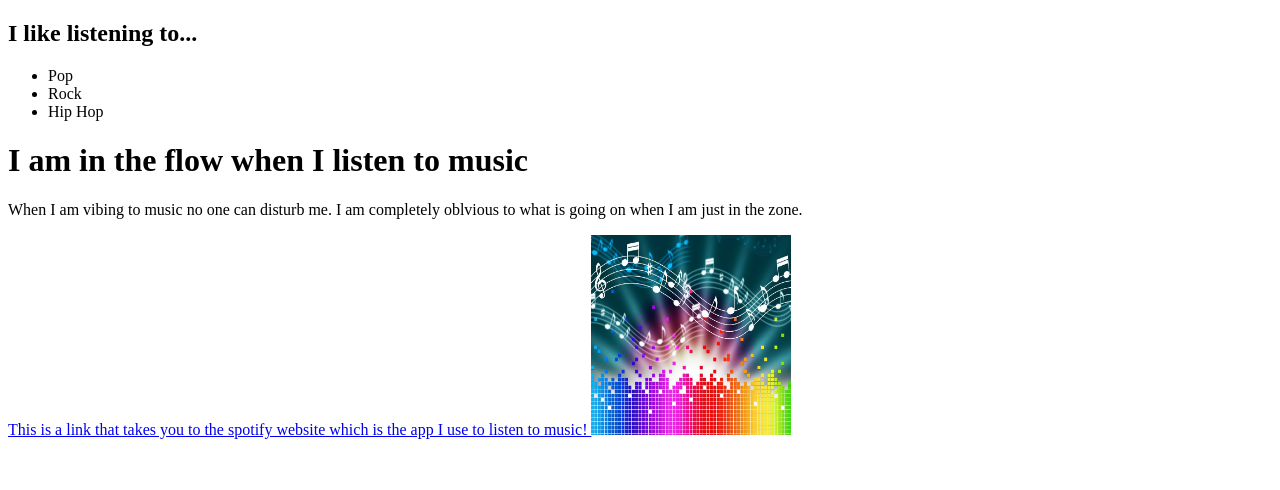
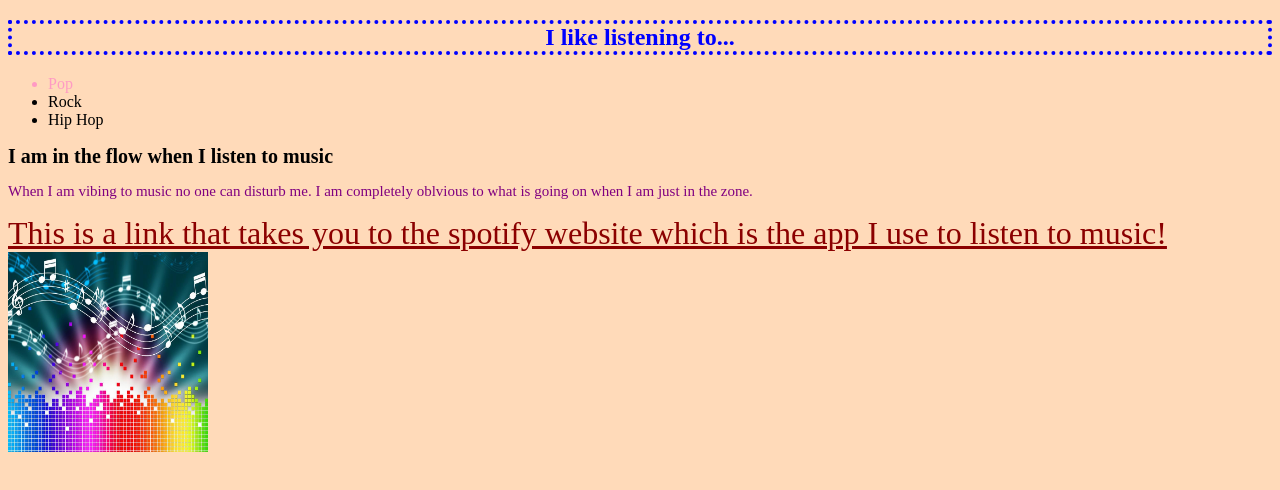
Before and after one commit to TheSuperSushi/TheSuperSushi.github.io, a plain HTML site: page MyFlow/index.html in a window 1280 px wide. Drawn offline with Linux system fonts and the light colour scheme.

Commit message:
version with css elements

```diff
--- a/MyFlow/index.html
+++ b/MyFlow/index.html
@@ -6,19 +6,44 @@
     <meta http-equiv="X-UA-Compatible" content="IE=edge">
     <meta name="viewport" content="width=device-width, initial-scale=1.0">
     <title>Arushi's Flow</title>
+
+
+    <style>
+        h2 {
+            border: 4px dotted blue;
+        }
+
+        body {
+            background-color: peachpuff;
+        }
+
+        p {
+            color: purple;
+            font-size: 15px
+        }
+
+        #pinktext {
+            color: rgba(255, 0, 221, 0.295);
+        }
+
+        .medium-text {
+            font-size: 20px;
+        }
+    </style>
+
 </head>
 
 <body>
-    <h2>I like listening to...</h2>
+    <h2 style="color:blue;text-align:center">I like listening to...</h2>
     <ul>
-        <li>Pop</li>
+        <li id="pinktext">Pop</li>
         <li>Rock</li>
         <li>Hip Hop</li>
     </ul>
-    <h1>I am in the flow when I listen to music</h1>
+    <h1 class="medium-text">I am in the flow when I listen to music</h1>
     <p>When I am vibing to music no one can disturb me. I am completely oblvious to what is going on when I am just in the zone.</p>
-    <a href="https://www.spotify.com/us/" target="_blank"> This is a link that takes you to the spotify website which is the app I use to listen to music! </a>
-    <img src="music.jpg" width="200" height="200">
+    <a style="color:darkred;font-size:xx-large" href="https://www.spotify.com/us/" target="_blank"> This is a link that takes you to the spotify website which is the app I use to listen to music! </a>
+    <img id="borderimg" src="music.jpg" width="200" height="200">
 </body>
 
 </html>
```
